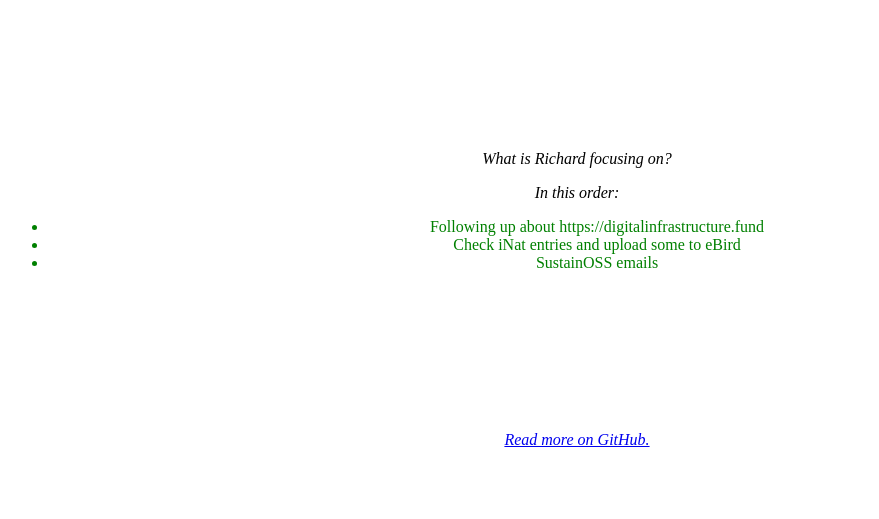
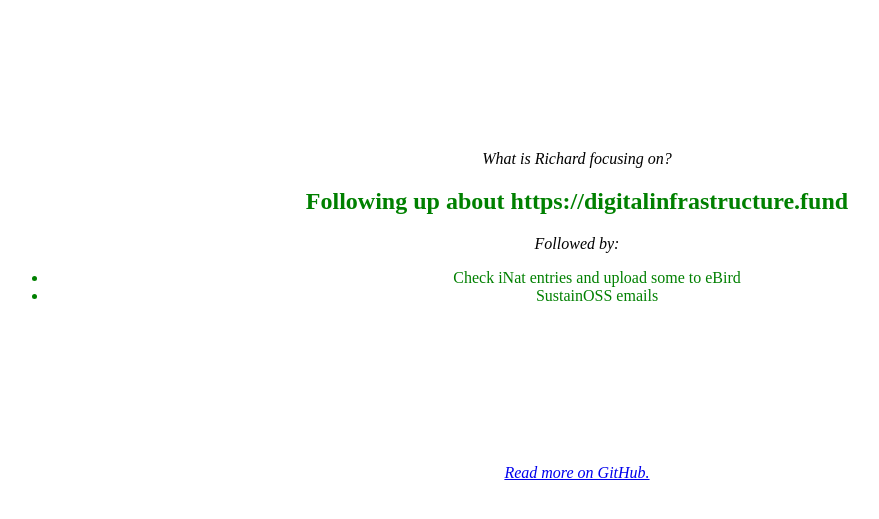
Before and after one commit to RichardLitt/what-is-richard-doing-now, a Jekyll site: the page built from index.md, in a window 1280 px wide. Shown: the top 519 px of the page, without its empty margins (63-942 px from the left). Built offline with Jekyll 4.4.1, drawn with Linux system fonts in a browser that asks for light colours; our own code applies the rules of GitHub Pages for plain Markdown files.

Commit message:
Fix formatting for entries

```diff
--- a/index.md
+++ b/index.md
@@ -4,6 +4,9 @@ description: Following up about https://digitalinfrastructure.fund
 
 What is Richard focusing on?
 
-In this order:
+## Following up about https://digitalinfrastructure.fund
 
-{% include_relative todo.md %}
+Followed by:
+
+- Check iNat entries and upload some to eBird
+- SustainOSS emails
```
Also changed, not shown: todo.md (line endings or trailing spaces), 1 other file.
